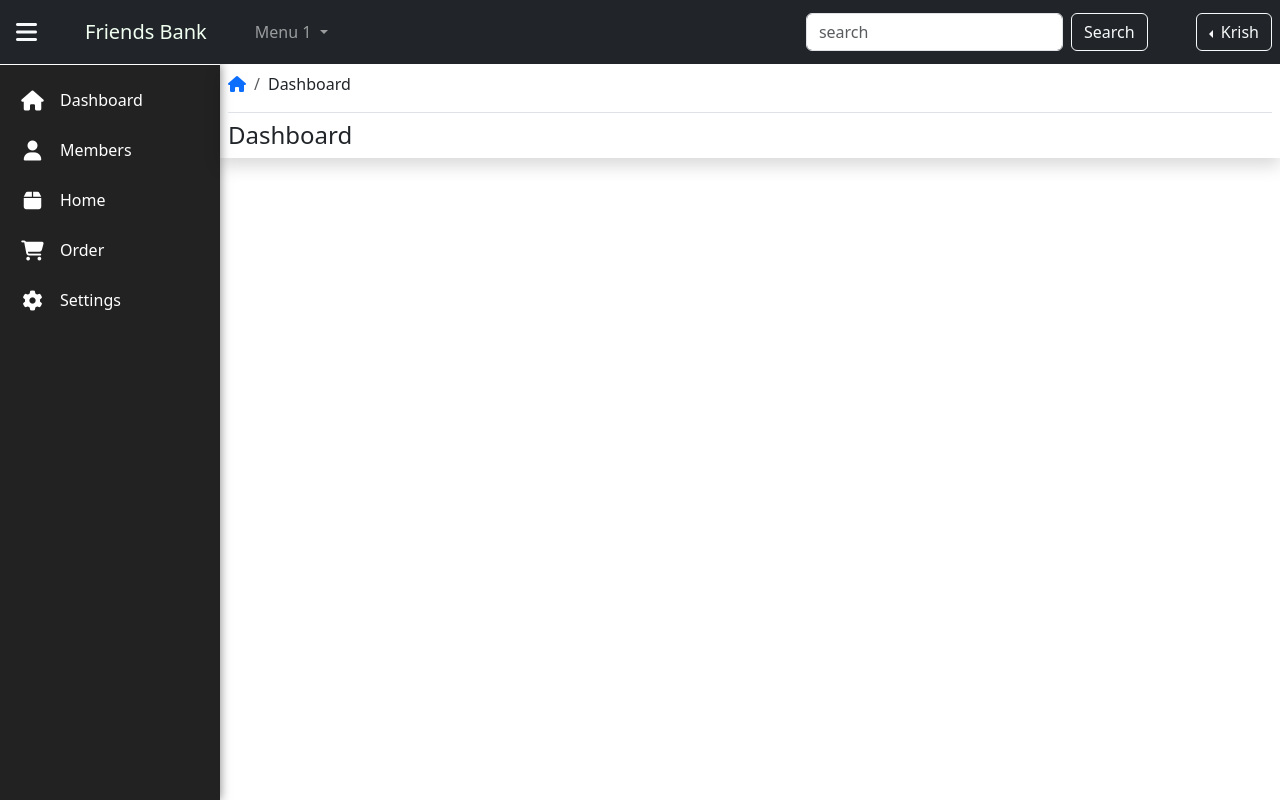
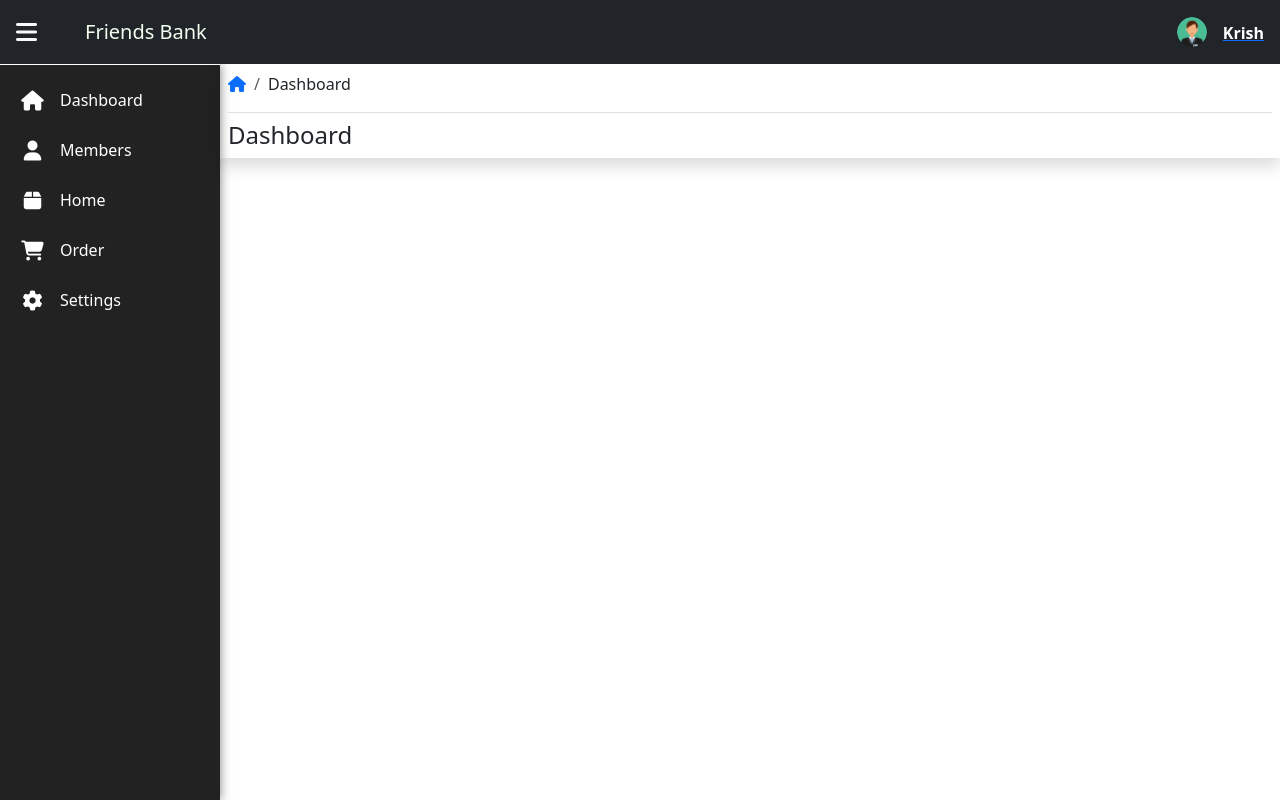
Before and after one commit to gopikrish15/web_friends_bank, an Angular app: page /dashboard in a window 1280 px wide. Built offline with nearby package versions, Linux system fonts and the light colour scheme.

Commit message:
profile img fixed

```diff
--- a/src/app/layout/header/header.component.html
+++ b/src/app/layout/header/header.component.html
@@ -3,33 +3,38 @@
       <i class="fa-solid fa-bars"></i>
   </div>
   <a class="navbar-brand px-4" style="color: honeydew;" href="#">Friends Bank</a>
-  <div class="navbar-collapse">
-      <ul class="navbar-nav me-auto">
-          <li class="nav-item dropdown">
-              <a class="nav-link dropdown-toggle" href="#" role="button" data-bs-toggle="dropdown">
-                  Menu 1
-              </a>
-              <ul class="dropdown-menu dropdown-menu-dark">
-                  <li><a class="dropdown-item" href="#">Child 1</a></li>
-                  <li><a class="dropdown-item" href="#">Child 2</a></li>
-                  <li><a class="dropdown-item" href="#">Child 3</a></li>
-              </ul>
-          </li>
-      </ul>
-  </div>
-  <form class="d-flex me-5">
-      <input class="form-control me-2" type="search" placeholder="search">
-      <button class="btn btn-outline-light" type="submit">Search</button>
-  </form>
-  <div class="profile-logo dropstart">
-      <button class="btn btn-outline-light dropdown-toggle" data-bs-toggle="dropdown">
-          Krish
-      </button>
-      <ul class="dropdown-menu dropdown-menu-dark">
-          <li><a class="dropdown-item">Sign up</a></li>
-          <li><a class="dropdown-item">Log In</a></li>
-          <li><a class="dropdown-item">Your Profile</a></li>
-          <li><a class="dropdown-item">Log out</a></li>
-      </ul>
+  <div class="profile-logo dropstart ms-auto me-2">
+    <ul class="nav flex-row justify-content-end order-1 order-lg-2">
+        <li class="nav-item nav-item-dropdown-lg dropdown ms-lg-2">
+            <a href="#" class="navbar-nav-link align-items-center rounded-pill p-1" data-bs-toggle="dropdown">
+            <div class="d-flex align-items-start">
+                <div class="status-indicator-container me-3">
+                    <img
+                    src="../../../assets/img/user.png" alt=""
+                    class="rounded-pill" style="width: 30px;">
+                    </div>
+
+                <div class="flex-fill mt-1">
+                    <div class="d-flex justify-content-between  align-items-center">
+                        <div class="fw-semibold text-white">Krish</div>
+                    </div>
+                </div>
+            </div>
+        </a>
+
+            <div class="dropdown-menu dropdown-menu-end">
+                <a  class="dropdown-item">
+                    <i class="ph-user-circle me-2"></i>
+                    My profile
+                </a>
+                <div class="dropdown-divider"></div>
+                <a  class="dropdown-item cursor_pointer">
+                    <i class="ph-sign-out me-2"></i>
+                    Logout
+                </a>
+            </div>
+        </li>
+    </ul>
+
   </div>
 </nav>
--- a/src/app/members/members.component.html
+++ b/src/app/members/members.component.html
@@ -15,12 +15,9 @@
     </div>
 </div>
 
-<!-- Button trigger modal -->
-
-
 <div class="row px-3 mt-4">
     <div class="col">
-        <div class="card">
+        <div class="card shadow">
             <div id="DataTables_Table_0_wrapper" class="dataTables_wrapper dt-bootstrap5 no-footer">
                 <div class="datatable-scroll">
                     <table class="table datatable-html no-footer" id="DataTables_Table_0"
@@ -47,7 +44,7 @@
                                 <td class="">
                                     <div class="media-chat-item hstack align-items-start gap-3">
                                         <div class="align-self-center">
-                                            <span class="fw-semibold">{{table.first_name}}
+                                            <span style="font-weight: 500;">{{table.first_name}}
                                                 {{table.last_name}}</span>
                                         </div>
                                     </div>
@@ -57,36 +54,38 @@
                                 <td class="">{{table.plan}}</td>
                                 <td class="text-center">
                                     <div class="btn-group">
-                                        <button  type="button"
-                                            class="btn btn-primary me-2" data-bs-original-title="Edit"
+                                        <button type="button" class="btn btn-primary me-2" data-bs-original-title="Edit"
                                             (click)="openCreateModal(modalBox,table?.['_id'])"><i
                                                 class="ph-fill ph-pencil-simple"></i></button>
-                                        <button data-bs-toggle="modal" (click)="deleteUserModal(deleteModal,table?.['_id'])" type="button"
+                                        <button data-bs-toggle="modal"
+                                            (click)="deleteUserModal(deleteModal,table?.['_id'])" type="button"
                                             class="btn btn-danger"><i class="ph-fill ph-trash"></i></button>
-
                                     </div>
                                 </td>
                             </tr>
                         </tbody>
                     </table>
                 </div>
-                <div class="datatable-footer">
-                    <div class="dataTables_info" id="DataTables_Table_0_info" role="status" aria-live="polite">
+                <div class="row">
+                    <div class="col-md-6 px-4 py-3" id="DataTables_Table_0_info" role="status" aria-live="polite">
                         Showing
                         {{page}} to
                         {{length}} of {{totalCount}}
                         entries</div>
+                    <div class="col-md-6">
                         <pagination class="paginations d-flex justify-content-center ms-auto p-2 custom-pagination"
-                        [totalItems]="totalCount" (pageChanged)="loadPage($event)" [itemsPerPage]="limit" [rotate]=""
-                        [boundaryLinks]="true" previousText="&lsaquo;" nextText="&rsaquo;" firstText="&laquo;"
-                        lastText="&raquo;" [maxSize]="limit" [(ngModel)]="currentPage"></pagination>
+                            [totalItems]="totalCount" (pageChanged)="loadPage($event)" [itemsPerPage]="limit"
+                            [rotate]="" [boundaryLinks]="true" previousText="&lsaquo;" nextText="&rsaquo;"
+                            firstText="&laquo;" lastText="&raquo;" [maxSize]="limit" [(ngModel)]="currentPage">
+                        </pagination>
+                    </div>
                 </div>
             </div>
         </div>
     </div>
 </div>
 
-
+<!-- create modal -->
 <ng-template #modalBox let-modal>
     <div class="modal-header">
         <h5 class="modal-title">{{id ? 'Update' : 'Create'}} Members</h5>
@@ -109,7 +108,8 @@
                     </div>
                     <div class="col-sm-6 col-12">
                         <label class="form-label">Contact No <span class="text-danger">*</span></label>
-                        <input type="number" class="form-control" formControlName="mobile" placeholder="Enter Mobile Number"/>
+                        <input type="number" class="form-control" formControlName="mobile"
+                            placeholder="Enter Mobile Number" />
                     </div>
                     <div class="col-sm-6 col-12">
                         <label class="form-label" for="email">Email <span class="text-danger">*</span></label>
@@ -123,13 +123,15 @@
                     </div>
                     <div class="col-sm-6 col-12">
                         <label for="address">Address <span class="text-danger">*</span></label>
-                        <textarea type="text" class="form-control" formControlName="address" placeholder="Enter Address">
+                        <textarea type="text" class="form-control" formControlName="address"
+                            placeholder="Enter Address">
 						</textarea>
                     </div>
                 </div>
             </div>
             <div class="modal-footer">
-                <button type="button" class="btn border-0 close-btn-color" (click)="modal.dismiss('Cross click')">Close</button>
+                <button type="button" class="btn border-0 close-btn-color"
+                    (click)="modal.dismiss('Cross click')">Close</button>
                 <button type="submit" class="btn btn-primary">
                     {{id ? 'Update' : 'Create'}}
                 </button>
@@ -138,6 +140,7 @@
     </div>
 </ng-template>
 
+<!-- Delete modal -->
 <ng-template #deleteModal let-modal>
     <div class="modal-header bg-soft-danger">
         <h5 class="modal-title mt-0">Confirm</h5>
--- a/src/styles.scss
+++ b/src/styles.scss
@@ -160,6 +160,9 @@ app-day-to-day-it-filing{
     right: 20px !important;
 }
 
+.table>:not(caption)>*>* {
+    padding: 0.7rem 0.8rem !important;
+}
 
 .dropzone {
 	border: 2px dashed #ccc;
```
Also changed, not shown: src/assets/img/user.png (added). Lines whose indentation alone changed are shown as unchanged.
